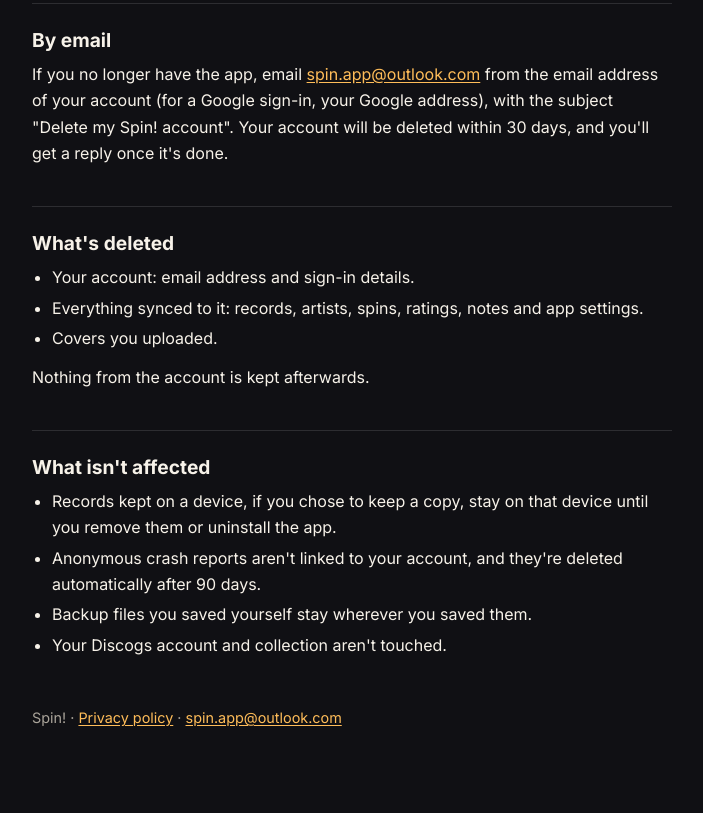
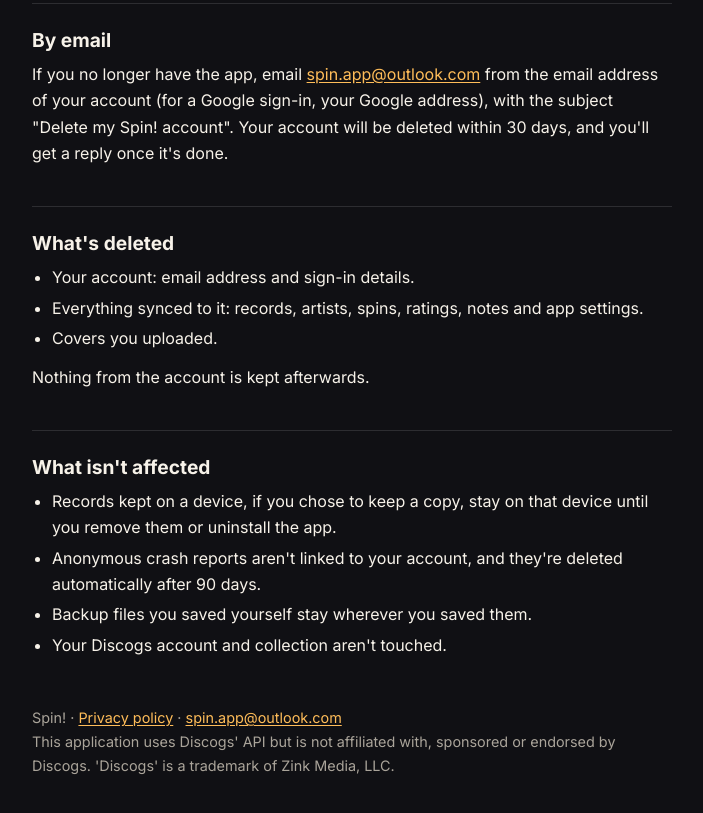
Before and after one commit to spin-app/spin-site, a plain HTML site: page delete-account/index.html in a window 1280 px wide. Shown: the part 541-1354 px from the top of the page, without its empty margins (288-991 px from the left). Drawn offline with Linux system fonts and the light colour scheme.

Commit message:
Update the pages (2026-10-12)

```diff
--- a/delete-account/index.html
+++ b/delete-account/index.html
@@ -61,6 +61,8 @@
   <footer>
     Spin! · <a href="../privacy/">Privacy policy</a> ·
     <a href="mailto:spin.app@outlook.com">spin.app@outlook.com</a>
+    <br>This application uses Discogs' API but is not affiliated with, sponsored or endorsed by Discogs.
+    'Discogs' is a trademark of Zink Media, LLC.
   </footer>
 </main>
 </body>
```
Also changed, not shown: privacy/index.html (+2 -0 lines).
